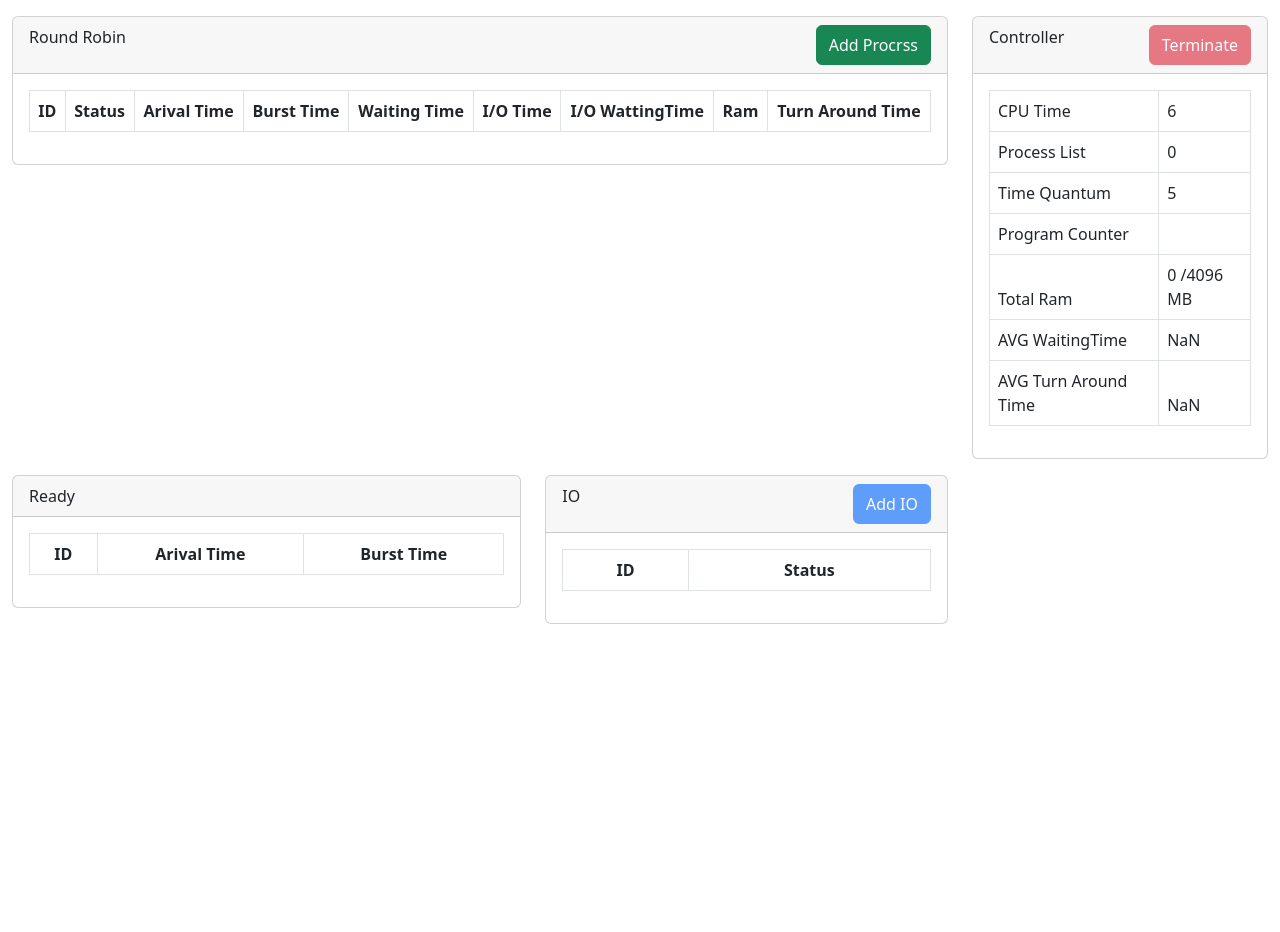
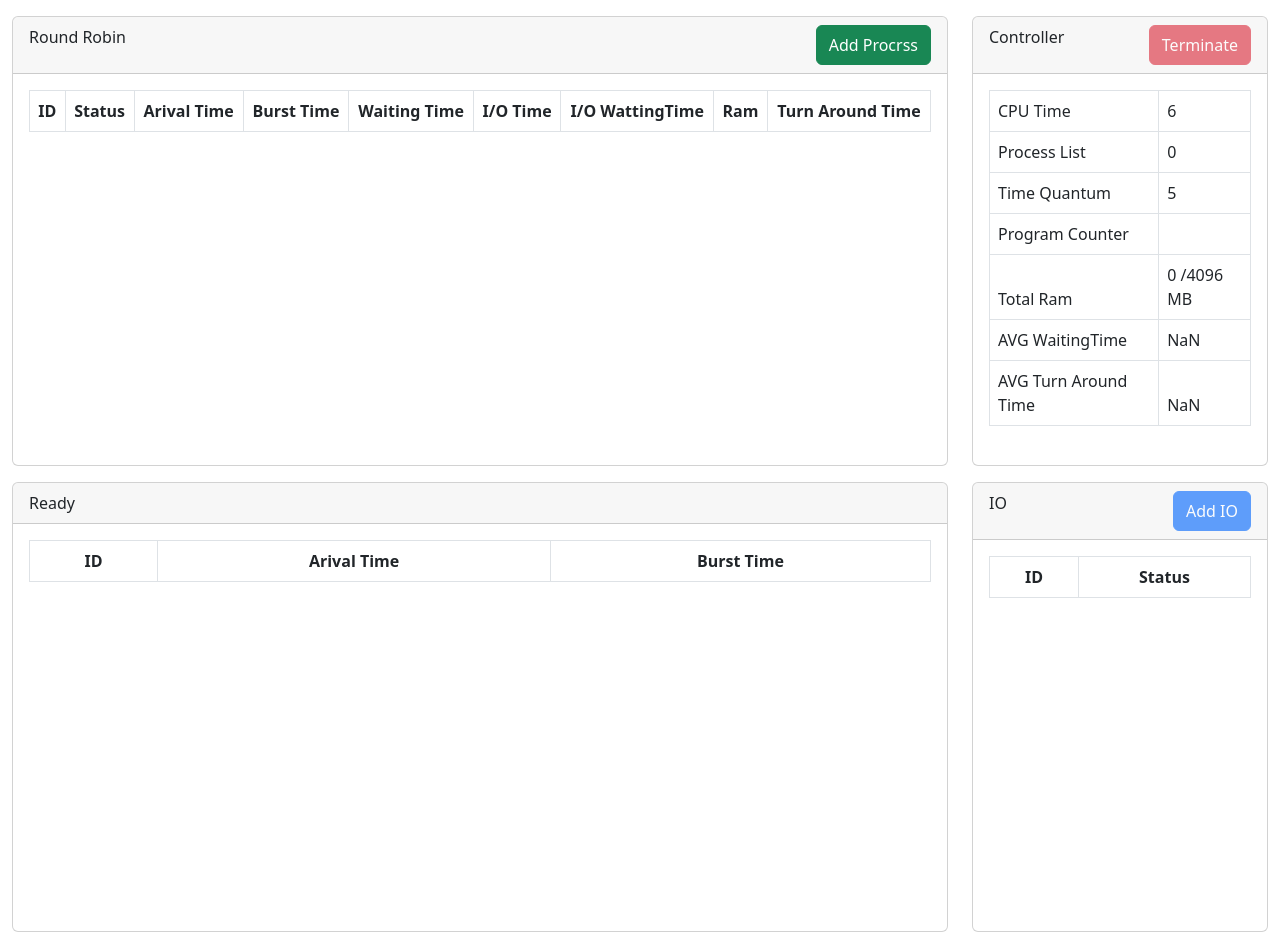
Before and after one commit to Kanthorn-wo/OS-Mini, a React (Create React App) app: page / in a window 1280 px wide. Before the commit the page ends 800 px from the top, so only its background shows below. Built offline with nearby package versions, Linux system fonts and the light colour scheme; the HTML template or start-up script is replaced by a standard one.

Commit message:
channg design css

```diff
--- a/src/controller/index.js
+++ b/src/controller/index.js
@@ -3,9 +3,7 @@ import { useState, useEffect } from "react";
 import View from '../view';
 let timeQuantum = 5
 let index = 0, count = 1
-
 const Controller = () => {
-
   const [processList, setProcessList] = useState([]);
   const [io, setIo] = useState([])
   const [clock, setClock] = useState(1);
@@ -21,7 +19,7 @@ const Controller = () => {
 
   }, [])
 
-  let checkarr = processList.length
+  let checkArr = processList.length
 
   useEffect(() => {
     setProcessList(prev => {
@@ -76,13 +74,13 @@ const Controller = () => {
         let io1 = [...io];
         for (let i = 0; i < io.length; i++) {
           if (i === 0) {
-            let find_index = processList.findIndex((val) => val.id === io[i].id)
+            let findIndex = processList.findIndex((val) => val.id === io[i].id)
             io1[i].status = 'Running'
-            processList[find_index].iotime++;
+            processList[findIndex].iotime++;
           } else {
-            let find_index = processList.findIndex((val) => val.id === io[i].id)
+            let findIndex = processList.findIndex((val) => val.id === io[i].id)
             io1[i].status = 'Waiting'
-            processList[find_index].iowaittingtime++;
+            processList[findIndex].iowaittingtime++;
           }
         }
         setIo(io1)
@@ -96,16 +94,16 @@ const Controller = () => {
   }, [clock])
 
   let waitTime = processList?.reduce((i, val) => i + val.waittingtime, 0)
-  let avgWaitTime = waitTime / checkarr
+  let avgWaitTime = waitTime / checkArr
   let turnAround = processList?.reduce((i, val) => i + val.turnaround, 0)
-  let avgTurnAround = turnAround / checkarr
+  let avgTurnAround = turnAround / checkArr
   let ramTotal = processList?.reduce((i, val) => i + val.ram, 0)
   let fillProcessTerminat = processList?.filter((i) => i.status !== "Terminate")
   let checkProcessNoneTerminate = fillProcessTerminat.length
   let fillProcessRunning = processList?.find((i) => i.status === "Running")
   let fillStatusequalTerminate = processList?.filter((i) => i.status === "Terminate")
-  console.log('checkProcessNoneTerminate', checkProcessNoneTerminate)
-  console.log('ioLenght', io.length)
+  // console.log('checkProcessNoneTerminate', checkProcessNoneTerminate)
+  // console.log('ioLenght', io.length)
   const randomNumber = (min, max) => {
     return Math.floor(Math.random() * (max - min + 1) + min)
   }
@@ -210,7 +208,7 @@ const Controller = () => {
         timeQuantum={timeQuantum}
         io={io}
         requestIO={requestIO}
-        checkarr={checkarr}
+        checkArr={checkArr}
         closeIO={closeIO}
         disIO={disIO}
         avgWaitTime={avgWaitTime}
--- a/src/view/index.js
+++ b/src/view/index.js
@@ -14,7 +14,7 @@ const View = (props) => {
       <Container fluid >
         <Row >
           <Col sm={9} className="mt-3">
-            <Card>
+            <Card style={{ height: 450 }} className="overflow-auto">
               <Card.Header style={{ display: "flex", justifyContent: "space-between" }}>
                 <p>Round Robin</p>
                 {props.ramTotal < 4096 - 500 ? <Button variant="success" onClick={props.addProcess}>Add Procrss</Button> : <Button variant="danger" disabled >Out Of Memory</Button>}
@@ -59,11 +59,11 @@ const View = (props) => {
             </Card>
           </Col>
 
-          <Col sm={3} className="mt-3">
-            <Card>
+          <Col sm={3} className="mt-3" >
+            <Card style={{ height: "100%" }} className="overflow-auto" >
               <Card.Header style={{ display: "flex", justifyContent: "space-between" }}>
                 <p>Controller</p>
-                {props.checkarr > 0 ? <Button variant="danger" onClick={props.onTerminate}>Terminate</Button> : <Button variant="danger" onClick={props.onTerminate} disabled>Terminate</Button>}
+                {props.checkArr > 0 ? <Button variant="danger" onClick={props.onTerminate}>Terminate</Button> : <Button variant="danger" onClick={props.onTerminate} disabled>Terminate</Button>}
 
               </Card.Header>
               <Card.Body>
@@ -109,8 +109,8 @@ const View = (props) => {
         </Row>
 
         <Row >
-          <Col sm={5} className="mt-3">
-            <Card>
+          <Col sm={9} className="mt-3">
+            <Card style={{ height: 450 }} className="overflow-auto">
               <Card.Header>Ready
 
               </Card.Header>
@@ -142,12 +142,12 @@ const View = (props) => {
             </Card>
           </Col>
 
-          <Col sm={4} className="mt-3">
-            <Card>
+          <Col sm={3} className="mt-3">
+            <Card style={{ height: 450 }} className="overflow-auto">
               <Card.Header style={{ display: "flex", justifyContent: "space-between" }}>
                 <p>IO</p>
                 <Button variant="primary"
-                  disabled={props.checkarr === 0}
+                  disabled={props.checkArr === 0}
                   onClick={props.requestIO}>Add IO
                 </Button>
               </Card.Header>
@@ -161,9 +161,9 @@ const View = (props) => {
                     </tr>
                   </thead>
                   <tbody>
-                    {props.io.map((item) => {
+                    {props.io.map((item, index) => {
                       return (
-                        <tr key={item.id}>
+                        <tr key={index}>
                           <td>{item.id}</td>
                           <td>{item.status}</td>
                           <td>  <Button variant="danger" disabled={props.disIO(item.status)} onClick={props.closeIO} >Close</Button></td>
```
